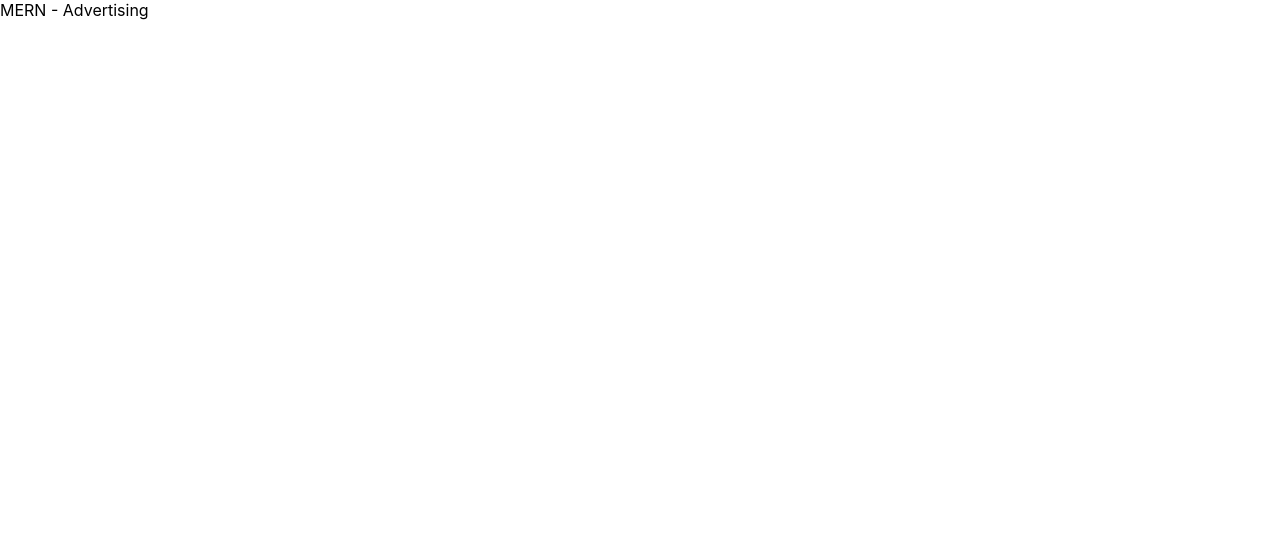
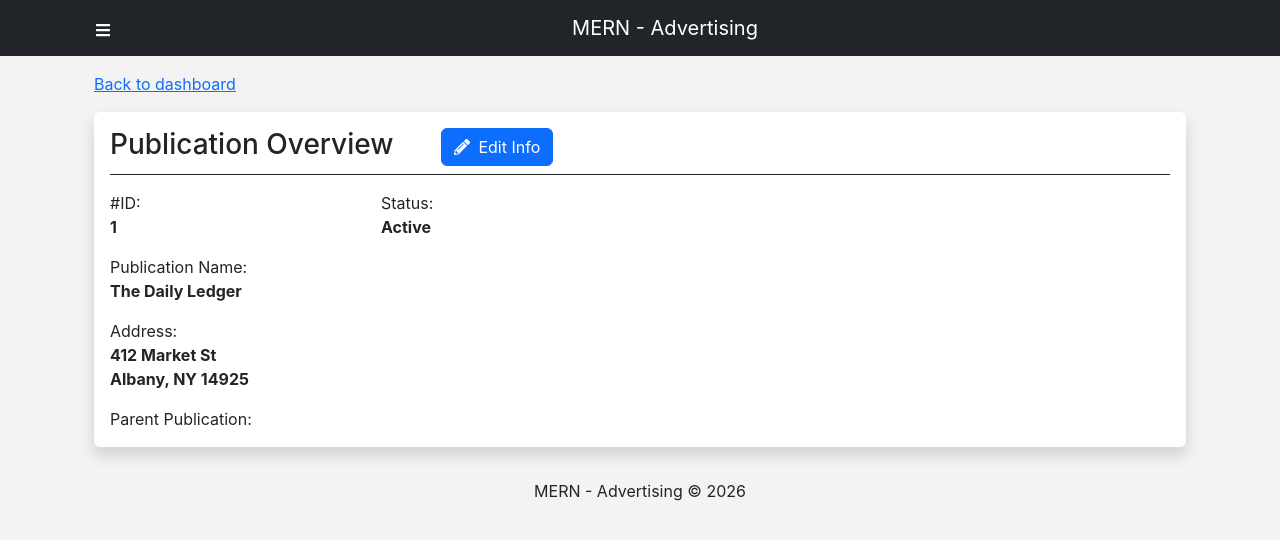
Before and after one commit to skoolboi434/MERN-advertising, a React (Create React App) app in the folder frontend/: page /publications/1 in a window 1280 px wide. Shown: the top 540 px of the page. Built offline with nearby package versions, Linux system fonts and the light colour scheme.

Commit message:
Main dashboard, pub dashboard and single page added

```diff
--- a/frontend/package.json
+++ b/frontend/package.json
@@ -7,8 +7,13 @@
     "@testing-library/jest-dom": "^6.9.1",
     "@testing-library/react": "^16.3.2",
     "@testing-library/user-event": "^13.5.0",
+    "bootstrap": "^5.3.8",
     "react": "^19.2.8",
+    "react-bootstrap": "^2.10.10",
     "react-dom": "^19.2.8",
+    "react-icons": "^5.7.0",
+    "react-router-bootstrap": "^0.26.3",
+    "react-router-dom": "^7.18.1",
     "react-scripts": "5.0.1",
     "web-vitals": "^2.1.4"
   },
--- a/frontend/src/App.js
+++ b/frontend/src/App.js
@@ -1,7 +1,23 @@
 import React from 'react';
+import Header from './components/Header';
+import Footer from './components/Footer';
+import PublicationDashboard from './screens/PublicationDashboard';
+import { Container } from 'react-bootstrap';
+import AdvertisingDashboard from './screens/AdvertisingDashboard';
+import { Outlet } from 'react-router-dom';
 
 const App = () => {
-  return <div>MERN - Advertising</div>;
+  return (
+    <>
+      <Header />
+      <main className='py-3'>
+        <Container>
+          <Outlet />
+        </Container>
+      </main>
+      <Footer />
+    </>
+  );
 };
 
 export default App;
--- /dev/null
+++ b/frontend/src/components/Footer.jsx
@@ -0,0 +1,19 @@
+import React from 'react';
+import { Container, Row, Col } from 'react-bootstrap';
+
+const Footer = () => {
+  const currentYear = new Date().getFullYear();
+  return (
+    <footer>
+      <Container>
+        <Row>
+          <Col className='text-center py-3'>
+            <p>MERN - Advertising &copy; {currentYear}</p>
+          </Col>
+        </Row>
+      </Container>
+    </footer>
+  );
+};
+
+export default Footer;
--- /dev/null
+++ b/frontend/src/components/Header.jsx
@@ -0,0 +1,51 @@
+import React, { useState } from 'react';
+import { Navbar, Nav, Container, Offcanvas, Button } from 'react-bootstrap';
+import { FaUser, FaBars, FaHome } from 'react-icons/fa';
+import { Link } from 'react-router-dom';
+import { LinkContainer } from 'react-router-bootstrap';
+
+const Header = () => {
+  const [showSidebar, setShowSidebar] = useState(false);
+
+  return (
+    <header>
+      <Navbar bg='dark' variant='dark' expand='md' collapseOnSelect>
+        <Container>
+          <Button variant='dark' className='me-2' onClick={() => setShowSidebar(true)}>
+            <FaBars />
+          </Button>
+          <LinkContainer to='/'>
+            <Navbar.Brand className='m-auto'>MERN - Advertising</Navbar.Brand>
+          </LinkContainer>
+        </Container>
+      </Navbar>
+
+      <Offcanvas show={showSidebar} onHide={() => setShowSidebar(false)} placement='start'>
+        <Offcanvas.Header closeButton>
+          <Offcanvas.Title>Menu</Offcanvas.Title>
+        </Offcanvas.Header>
+        <Offcanvas.Body>
+          <Nav className='flex-column'>
+            <LinkContainer to='/'>
+              <Nav.Link>
+                <FaHome /> Dashboard
+              </Nav.Link>
+            </LinkContainer>
+            <LinkContainer to='/publications'>
+              <Nav.Link>Publications</Nav.Link>
+            </LinkContainer>
+            {/* <Nav.Link href='/ad-types'>Ad Types</Nav.Link>
+            <Nav.Link href='/pricing'>Pricing</Nav.Link>
+            <Nav.Link href='/financial'>Financial</Nav.Link>
+            <Nav.Link href='/accounts'>Accounts</Nav.Link> */}
+            <Nav.Link href='/login'>
+              <FaUser /> Sign In
+            </Nav.Link>
+          </Nav>
+        </Offcanvas.Body>
+      </Offcanvas>
+    </header>
+  );
+};
+
+export default Header;
--- a/frontend/src/index.css
+++ b/frontend/src/index.css
@@ -1,13 +1,11 @@
 body {
+  background: #f3f3f3 !important;
   margin: 0;
-  font-family: -apple-system, BlinkMacSystemFont, 'Segoe UI', 'Roboto', 'Oxygen',
-    'Ubuntu', 'Cantarell', 'Fira Sans', 'Droid Sans', 'Helvetica Neue',
-    sans-serif;
+  font-family: -apple-system, BlinkMacSystemFont, 'Segoe UI', 'Roboto', 'Oxygen', 'Ubuntu', 'Cantarell', 'Fira Sans', 'Droid Sans', 'Helvetica Neue', sans-serif;
   -webkit-font-smoothing: antialiased;
   -moz-osx-font-smoothing: grayscale;
 }
 
 code {
-  font-family: source-code-pro, Menlo, Monaco, Consolas, 'Courier New',
-    monospace;
+  font-family: source-code-pro, Menlo, Monaco, Consolas, 'Courier New', monospace;
 }
--- a/frontend/src/index.js
+++ b/frontend/src/index.js
@@ -1,17 +1,29 @@
 import React from 'react';
 import ReactDOM from 'react-dom/client';
+import { createBrowserRouter, createRoutesFromElements, Route, RouterProvider } from 'react-router-dom';
+import 'bootstrap/dist/css/bootstrap.min.css';
 import './index.css';
 import App from './App';
 import reportWebVitals from './reportWebVitals';
+import PublicationDashboard from './screens/PublicationDashboard';
+import AdvertisingDashboard from './screens/AdvertisingDashboard';
+import SinglePublication from './screens/SinglePublication';
+
+const router = createBrowserRouter(
+  createRoutesFromElements(
+    <Route path='/' element={<App />}>
+      <Route index={true} path='/' element={<AdvertisingDashboard />} />
+      <Route path='/publications' element={<PublicationDashboard />} />
+      <Route path='/publications/:id' element={<SinglePublication />} />
+    </Route>
+  )
+);
 
 const root = ReactDOM.createRoot(document.getElementById('root'));
 root.render(
   <React.StrictMode>
-    <App />
+    <RouterProvider router={router} />
   </React.StrictMode>
 );
 
-// If you want to start measuring performance in your app, pass a function
-// to log results (for example: reportWebVitals(console.log))
-// or send to an analytics endpoint. Learn more: https://bit.ly/CRA-vitals
 reportWebVitals();
--- /dev/null
+++ b/frontend/src/publications.js
@@ -0,0 +1,64 @@
+const publications = [
+  {
+    _id: '1',
+    name: 'The Daily Ledger',
+    address: '412 Market St',
+    city: 'Albany',
+    state: 'NY',
+    zipcode: '14925',
+    status: 'active',
+    parentPublication: null
+  },
+  {
+    _id: '2',
+    name: 'Northside Tribune',
+    address: '88 Harrison Ave',
+    city: 'Boston',
+    state: 'MA',
+    zipcode: '01001',
+    status: 'active',
+    parentPublication: null
+  },
+  {
+    _id: '3',
+    name: 'Riverside Gazette',
+    address: '215 Riverside Dr',
+    city: 'Chicago',
+    state: 'IL',
+    zipcode: '60601',
+    status: 'active',
+    parentPublication: null
+  },
+  {
+    _id: '4',
+    name: 'Metro Weekly',
+    address: '77 Commerce Blvd',
+    city: 'Charlotte',
+    state: 'NC',
+    zipcode: '28212',
+    status: 'inactive',
+    parentPublication: '1'
+  },
+  {
+    _id: '5',
+    name: 'The Courier Post',
+    address: '340 Franklin St',
+    city: 'Richmond',
+    state: 'VA',
+    zipcode: '23218',
+    status: 'active',
+    parentPublication: null
+  },
+  {
+    _id: '6',
+    name: 'Lakeview Herald',
+    address: '19 Shoreline Ave',
+    city: 'Cleveland',
+    state: 'OH',
+    zipcode: '43002',
+    status: 'active',
+    parentPublication: null
+  }
+];
+
+export default publications;
--- /dev/null
+++ b/frontend/src/screens/AdvertisingDashboard.jsx
@@ -0,0 +1,7 @@
+import React from 'react';
+
+const AdvertisingDashboard = () => {
+  return <div>AdvertisingDashboard</div>;
+};
+
+export default AdvertisingDashboard;
--- /dev/null
+++ b/frontend/src/screens/PublicationDashboard.jsx
@@ -0,0 +1,46 @@
+import React from 'react';
+import { Button, Container, Table } from 'react-bootstrap';
+import publications from '../publications';
+import { Link } from 'react-router-dom';
+
+const PublicationDashboard = () => {
+  return (
+    <Container className='border border-dark rounded shadow bg-white py-3'>
+      <div className='border-bottom border-dark mb-5'>
+        <h3 className='mb-1'>Publications</h3>
+      </div>
+
+      <div className='actions-container mb-3'>
+        <div className='btn-container'>
+          <a href='' className='btn btn-primary'>
+            Create New Publication
+          </a>
+        </div>
+      </div>
+      <Table bordered hover>
+        <thead>
+          <tr>
+            <th>ID</th>
+            <th>Publication Name</th>
+            <th>Status</th>
+          </tr>
+        </thead>
+        <tbody>
+          {publications.map(pub => (
+            <tr key={pub._id}>
+              <th>#{pub._id}</th>
+              <th>
+                <Link to={`/publications/${pub._id}`}>{pub.name}</Link>
+              </th>
+              <th>
+                <span className='text-capitalize'>{pub.status}</span>
+              </th>
+            </tr>
+          ))}
+        </tbody>
+      </Table>
+    </Container>
+  );
+};
+
+export default PublicationDashboard;
--- /dev/null
+++ b/frontend/src/screens/SinglePublication.jsx
@@ -0,0 +1,81 @@
+import React from 'react';
+import { useParams } from 'react-router-dom';
+import publications from '../publications';
+import { Button, Container, Col, Row } from 'react-bootstrap';
+import { Link } from 'react-router-dom';
+import { FaPencilAlt } from 'react-icons/fa';
+
+const SinglePublication = () => {
+  const { id: publicationId } = useParams();
+  const publication = publications.find(p => p._id === publicationId);
+
+  console.log(publication);
+  return (
+    <Container>
+      <div className='link-container mb-3'>
+        <Link to='/'>Back to dashboard</Link>
+      </div>
+
+      <div className='rounded bg-white shadow p-3'>
+        <div className='mb-3 d-flex border-bottom border-dark pb-2'>
+          <h3 className='mb-0 me-lg-5'>Publication Overview</h3>
+          <Button variant='primary' className='d-flex align-items-center'>
+            <FaPencilAlt className='me-2' />
+            Edit Info
+          </Button>
+        </div>
+
+        <Row>
+          <Col md={12} lg={6}>
+            <Row className='mb-3'>
+              <Col>
+                <p className='mb-0'>#ID:</p>
+                <span>
+                  <strong>{publication._id}</strong>
+                </span>
+              </Col>
+
+              <Col>
+                <p className='mb-0'>Status:</p>
+                <span className='text-capitalize'>
+                  <strong>{publication.status}</strong>
+                </span>
+              </Col>
+            </Row>
+
+            <Row className='mb-3'>
+              <Col>
+                <p className='mb-0'>Publication Name:</p>
+                <span>
+                  <strong>{publication.name}</strong>
+                </span>
+              </Col>
+            </Row>
+
+            <Row className='mb-3'>
+              <Col>
+                <p className='mb-0'>Address:</p>
+                <span>
+                  <strong>
+                    {publication.address} <br /> {publication.city}, {publication.state} {publication.zipcode}
+                  </strong>
+                </span>
+              </Col>
+            </Row>
+
+            <Row>
+              <Col>
+                <p className='mb-0'>Parent Publication:</p>
+                <span>
+                  <strong>{publication.parentPublication}</strong>
+                </span>
+              </Col>
+            </Row>
+          </Col>
+        </Row>
+      </div>
+    </Container>
+  );
+};
+
+export default SinglePublication;
```
Also changed, not shown: 1 other file (tests, documents, lock files or other folders).
